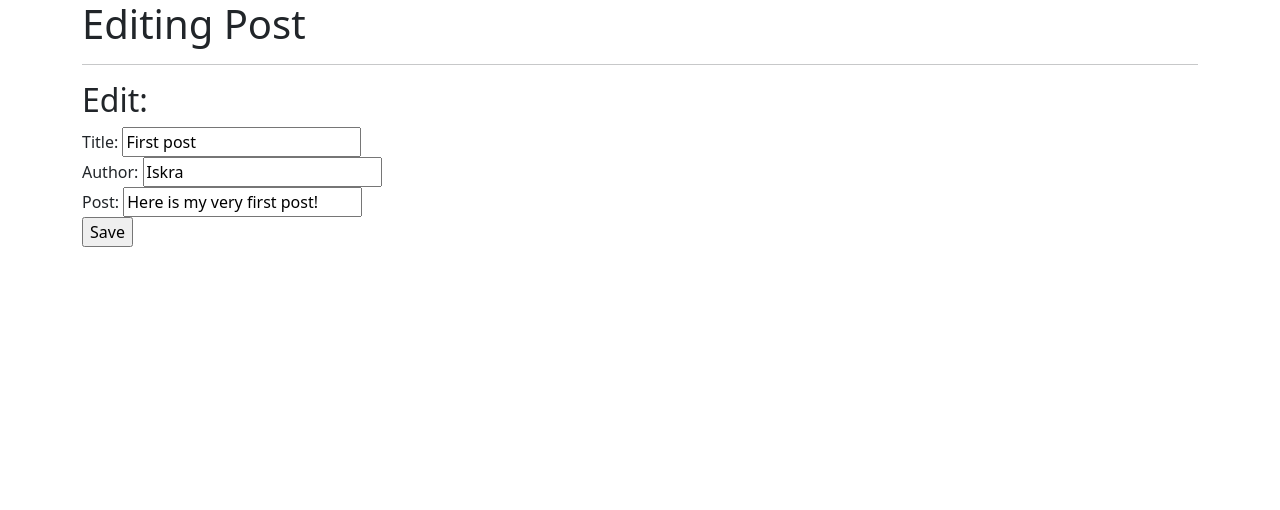
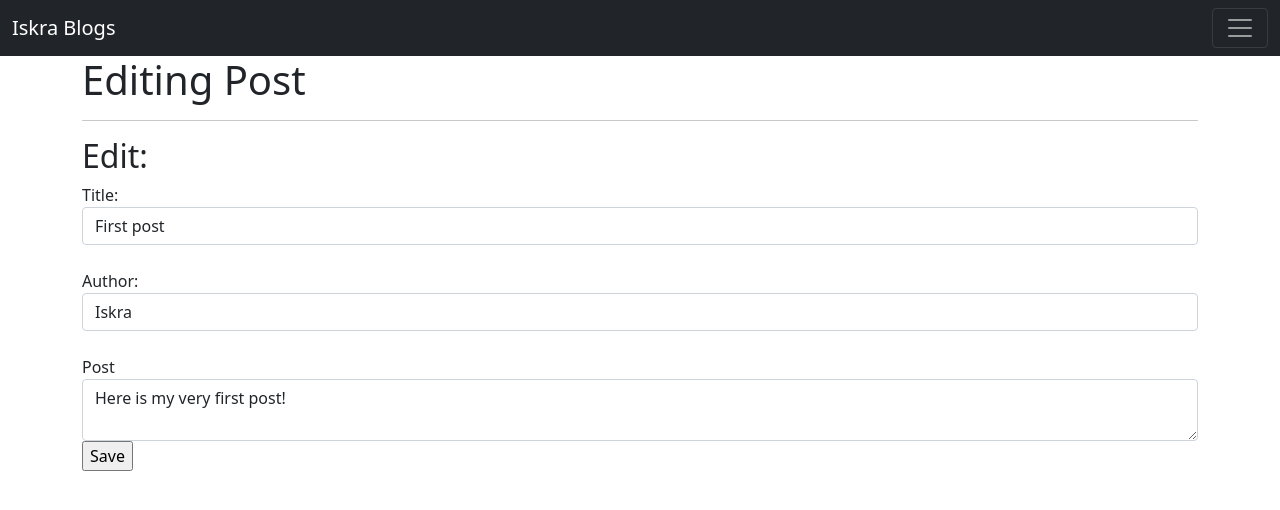
Before and after one commit to helloimiskra/flask-app-test, a Flask app: page /posts/edit/1 in a window 1280 px wide. Shown: the top 510 px of the page. Run offline with Flask 2, Linux system fonts and the light colour scheme; data comes from the database, SQL or seed files in the repository; both versions use the stored data as it was after the commit.

Commit message:
adds bootstrap, edits forms and posts

```diff
--- a/app.py
+++ b/app.py
@@ -20,7 +20,7 @@ class BlogPost(db.Model):
         return "Blog post " + str(self.id)
 
 
-@app.route('/')
+@app.route('/home')
 def index():
     return render_template('index.html')
 
--- a/templates/base.html
+++ b/templates/base.html
@@ -1,22 +1,93 @@
 <!DOCTYPE html>
 <html lang="en">
-
-<head>
+  <head>
     {% block head %} {% endblock %}
-    <meta charset="UTF-8">
-    <meta name="viewport" content="width=device-width, initial-scale=1">
-    {# <link href="{{ url_for('static', filename='css/main.css') }}" rel="stylesheet">
+    <meta charset="UTF-8" />
+    <meta name="viewport" content="width=device-width, initial-scale=1" />
+    {#
+    <link
+      href="{{ url_for('static', filename='css/main.css') }}"
+      rel="stylesheet"
+    />
     how to link static files in flask #}
 
-    <link href="https://cdn.jsdelivr.net/npm/bootstrap@5.0.0-beta1/dist/css/bootstrap.min.css" rel="stylesheet" integrity="sha384-giJF6kkoqNQ00vy+HMDP7azOuL0xtbfIcaT9wjKHr8RbDVddVHyTfAAsrekwKmP1" crossorigin="anonymous">
-</head>
+    <link
+      href="https://cdn.jsdelivr.net/npm/bootstrap@5.0.0-beta1/dist/css/bootstrap.min.css"
+      rel="stylesheet"
+      integrity="sha384-giJF6kkoqNQ00vy+HMDP7azOuL0xtbfIcaT9wjKHr8RbDVddVHyTfAAsrekwKmP1"
+      crossorigin="anonymous"
+    />
+  </head>
 
-<body>
-    <div class="container">
-    {% block body %} {% endblock %}
-    </div>
+  <body>
+    <nav class="navbar navbar-dark bg-dark" aria-label="First navbar example">
+      <div class="container-fluid">
+        <a class="navbar-brand" href="#">Iskra Blogs</a>
+        <button
+          class="navbar-toggler"
+          type="button"
+          data-bs-toggle="collapse"
+          data-bs-target="#navbarsExample01"
+          aria-controls="navbarsExample01"
+          aria-expanded="false"
+          aria-label="Toggle navigation"
+        >
+          <span class="navbar-toggler-icon"></span>
+        </button>
 
-    <script src="https://cdn.jsdelivr.net/npm/bootstrap@5.0.0-beta1/dist/js/bootstrap.bundle.min.js" integrity="sha384-ygbV9kiqUc6oa4msXn9868pTtWMgiQaeYH7/t7LECLbyPA2x65Kgf80OJFdroafW" crossorigin="anonymous"></script>
-</body>
+        <div class="collapse navbar-collapse" id="navbarsExample01">
+          <ul class="navbar-nav me-auto mb-2">
+            <li class="nav-item active">
+              <a class="nav-link" aria-current="page" href="/home">Home</a>
+            </li>
+            <li class="nav-item">
+              <a class="nav-link" href="/posts">Posts</a>
+            </li>
+            <li class="nav-item">
+              <a
+                class="nav-link disabled"
+                href="#"
+                tabindex="-1"
+                aria-disabled="true"
+                >About</a
+              >
+            </li>
+            <li class="nav-item dropdown">
+              <a
+                class="nav-link dropdown-toggle"
+                href="#"
+                id="dropdown01"
+                data-bs-toggle="dropdown"
+                aria-expanded="false"
+                >Contact Me</a
+              >
+              <ul class="dropdown-menu" aria-labelledby="dropdown01">
+                <li><a class="dropdown-item" href="#">LinkedIn</a></li>
+                <li><a class="dropdown-item" href="#">Instagram</a></li>
+                <li>
+                  <a class="dropdown-item" href="#">GitHub</a>
+                </li>
+              </ul>
+            </li>
+          </ul>
+          <form>
+            <input
+              class="form-control"
+              type="text"
+              placeholder="Search"
+              aria-label="Search"
+            />
+          </form>
+        </div>
+      </div>
+    </nav>
 
+    <div class="container">{% block body %} {% endblock %}</div>
+
+    <script
+      src="https://cdn.jsdelivr.net/npm/bootstrap@5.0.0-beta1/dist/js/bootstrap.bundle.min.js"
+      integrity="sha384-ygbV9kiqUc6oa4msXn9868pTtWMgiQaeYH7/t7LECLbyPA2x65Kgf80OJFdroafW"
+      crossorigin="anonymous"
+    ></script>
+  </body>
 </html>
--- a/templates/edit.html
+++ b/templates/edit.html
@@ -12,12 +12,26 @@
 
 <h2>Edit:</h2>
 <form action='/posts/edit/{{post.id}}' method="POST">
-    Title: <input type='text' name='title' id='title' value="{{post.title}}">
+
+
+    <label for="title">Title:</label>
+    <input class="form-control" type="text" name="title" id="title" value="{{post.title}}" aria-label="Enter Title" />
+    <br />
+
+    <label for="author">Author:</label>
+    <input class="form-control" type="text" name="author" id="author"value="{{post.author}}" aria-label="Enter Author" />
+    <br />
+
+    <label for="content">Post</label>
+    <textarea class="form-control"  id="content" name="content" aria-label="Enter Content">{{post.content}}</textarea>
+
+
+    {# Title: <input type='text' name='title' id='title' value="{{post.title}}">
     <br>
     Author: <input type="text" name='author' id='author' value="{{post.author}}">
     <br>
     Post: <input type="text" name='content' id='content' value="{{post.content}}">
-    <br>
+    <br> #}
     <input type="submit" value="Save">
 </form>
 
```
Also changed, not shown: templates/index.html (+15 -0 lines), templates/posts.html (+48 -13 lines), posts.db.
